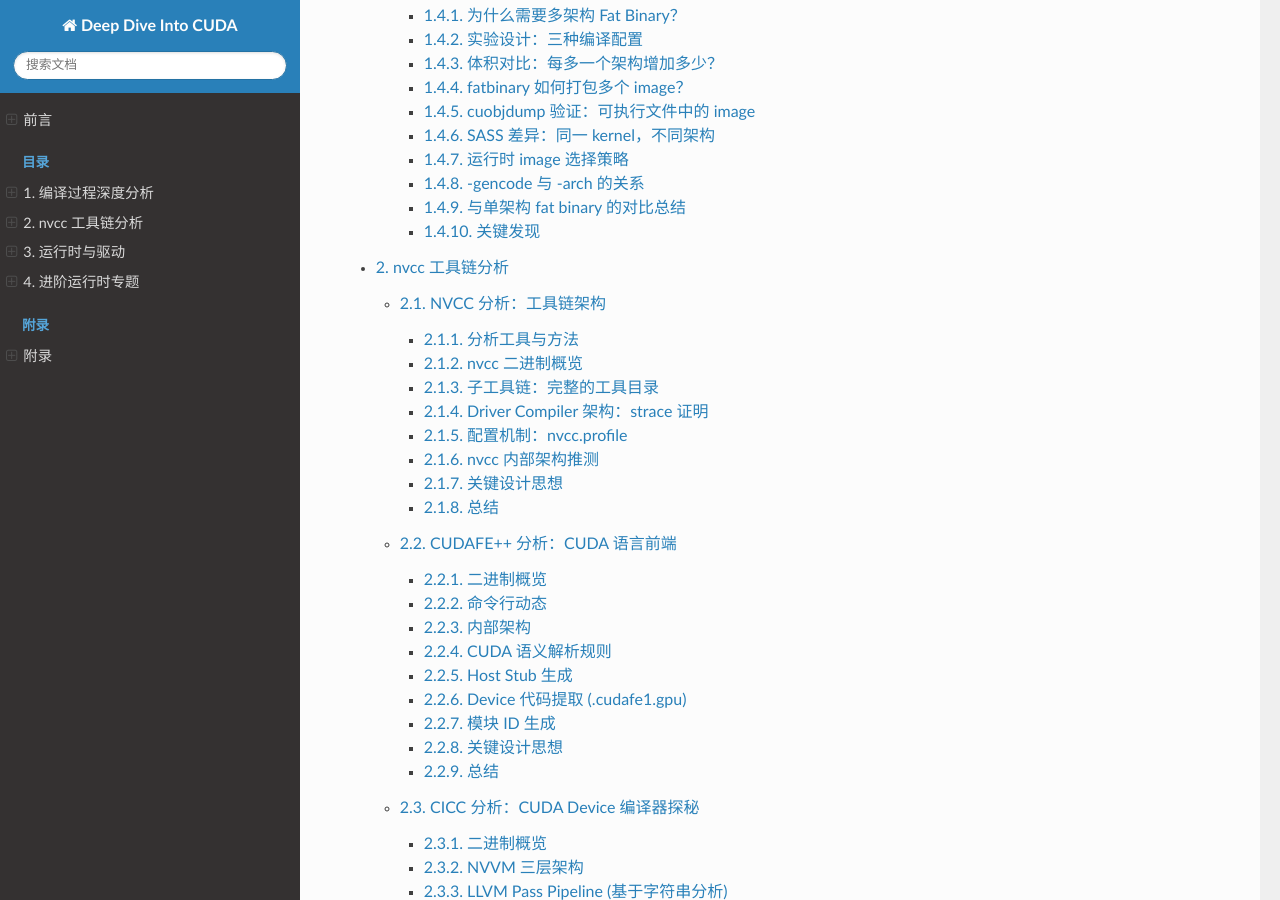
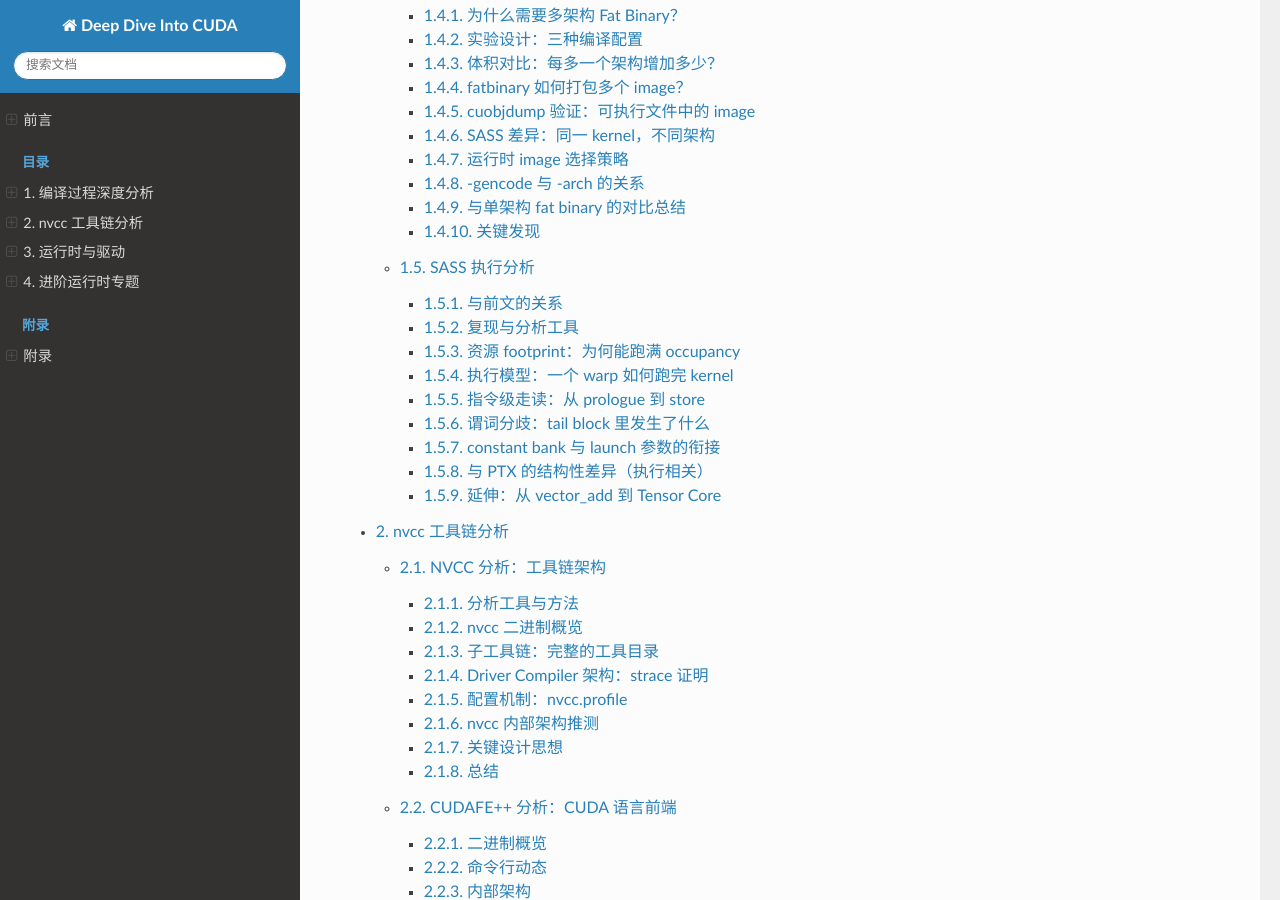
Before and after one commit to noisystreet/deep_dive_into_cuda, a Sphinx documentation site: the page built from source/index.rst, in a window 1280 px wide and 900 px high, scrolled down 1050 px. Built offline with Sphinx 7.4.7 and the Read the Docs theme 3.1.0, drawn with Linux system fonts in a browser that asks for light colours; part of the change alters nothing that is shown.

Commit message:
新增 SASS 执行分析专篇（第 1 章 05）
从 warp 级 SIMT 视角解读 vector_add 的谓词分歧、访存合并与 constant bank 参数映射。

Co-authored-by: Cursor <cursoragent@cursor.com>

```diff
--- /dev/null
+++ b/source/chapter_01_compilation/05_sass_execution.rst
@@ -0,0 +1,310 @@
+SASS 执行分析
+=================
+
+   :doc:`03_fatbinary` 在 ELF 层面定位了 ``.text`` 段中的 SASS 机器码；
+   :doc:`../chapter_02_toolchain/04_ptxas` 从编译器视角说明 ptxas 如何生成
+   这些指令。本节换到 **硬件执行视角**：当 ``vector_add<<<4096, 256>>>`` 被
+   调度到 sm_89 的 SM 上时，一个 warp 里的 32 条线程如何 **同步取指、谓词
+   分歧、合并访存**。
+
+   分析对象：``examples/vector_add.cu`` 在 CUDA 13.1 / sm_89 下生成的
+   ``vector_add.cubin``。
+
+   环境: CUDA 13.1 / sm_89 (Ada Lovelace) / Linux x86-64
+
+.. admonition:: 你知道吗？
+
+   GPU 没有「每个线程一个 PC」的传统多线程模型。一个 warp 的 32 个线程
+   **共享同一条指令流**，靠 **谓词寄存器** 决定哪些 lane 真正写回结果。
+   因此 ``if (idx < n)`` 在 SASS 里不会变成每个线程独立跳转，而是
+   ``ISETP`` 设置 ``P0``，再用 ``@P0 EXIT`` 让越界 lane 提前退出——其余
+   lane 继续执行 load/add/store。
+
+--------------
+
+与前文的关系
+----------------
+
+.. list-table::
+   :header-rows: 1
+   :widths: 28 32
+
+   * - 章节
+     - 视角
+   * - :doc:`03_fatbinary`
+     - cubin ELF 段布局、SASS 与 PTX 对照表
+   * - :doc:`../chapter_02_toolchain/04_ptxas`
+     - ptxas 两阶段流水线、指令编码字段
+   * - :doc:`../chapter_03_runtime/03_kernel_launch`
+     - launch 如何把 grid/block/参数写入 constant bank
+   * - **本节**
+     - warp 级执行语义、资源占用与访存合并
+
+--------------
+
+复现与分析工具
+------------------
+
+.. code:: bash
+
+   nvcc --keep --generate-code=arch=compute_89,code=sm_89 -O2 \
+        -Xptxas=-v examples/vector_add.cu -o /tmp/vector_add
+   cuobjdump -sass vector_add.cubin
+   cuobjdump -res-usage vector_add.cubin
+   nvdisasm vector_add.cubin | head -80
+
+.. list-table::
+   :header-rows: 1
+   :widths: 22 38
+
+   * - 工具
+     - 本节用途
+   * - ``cuobjdump -sass``
+     - 带 PC 偏移的 SASS 汇编，对照 PTX 语义
+   * - ``cuobjdump -res-usage``
+     - 每 kernel 寄存器 / constant / spill 汇总
+   * - ``ptxas -v``
+     - 编译期资源统计，与 cubin 内 ``.nv.info`` 互证
+   * - ``nvdisasm``
+     - 原始 hex 与段边界，验证 64-bit 指令对齐
+
+--------------
+
+资源 footprint：为何能跑满 occupancy
+--------------------------------------
+
+``ptxas -v`` 与 ``cuobjdump -res-usage`` 对 ``_Z10vector_addPKfS0_Pfi`` 给出一致结论：
+
+::
+
+   ptxas info    : Used 12 registers, used 0 barriers, 380 bytes cmem[0]
+   cuobjdump     : REG:12 STACK:0 SHARED:0 LOCAL:0 CONSTANT[0]:380
+
+.. list-table::
+   :header-rows: 1
+   :widths: 22 18 40
+
+   * - 资源
+     - 用量
+     - 执行含义
+   * - 通用寄存器
+     - 12 / 255
+     - 仅 ``R0–R9`` 与少量 UR 参与热路径；无 spill
+   * - constant bank 0
+     - 380 B
+     - launch 写入 blockDim、n、指针 a/b/c 等；kernel 通过 ``c[0x0][off]`` 读取
+   * - shared / local
+     - 0
+     - 无 ``__shared__``、无栈帧 spill
+   * - ``.text`` 段
+     - 512 B
+     - 17 条有效指令 + NOP 填充至 0x200 边界
+
+在 sm_89 上，65536 个 32-bit 寄存器 / SM 可支持远多于 48 warp 上限，因此
+**12 寄存器不会成为 occupancy 瓶颈**——限制来自硬件每 SM 最多 48 warp
+（1536 线程）。对 ``<<<4096, 256>>>`` 这种大 grid，scheduler 可持续派发新 block。
+
+--------------
+
+执行模型：一个 warp 如何跑完 kernel
+--------------------------------------
+
+.. mermaid:: ../_static/sass_execution.mmd
+
+SIMT 三原则（结合本 kernel 验证）：
+
+1. **同 warp 同 PC** — 32 个 lane 从 ``/*0000*/`` 同步推进，除非遇到分歧。
+2. **谓词屏蔽写回** — ``@P0 EXIT`` 仅对 ``P0=1`` 的 lane 生效；``P0=0`` 的
+   lane 把该指令当 NOP。
+3. **内存合并** — 当相邻 lane 的 ``idx`` 连续且地址对齐时，``LDG.E`` /
+   ``STG.E`` 由 L1/TLS 合并为宽事务。
+
+对本 launch（``n = 1\,048\,576``，``blocks = 4096``，``threads = 256``）：
+
+-  总线程数 ``4096 × 256 = n``，**每个 lane 的 idx 都有效**，``P0`` 恒为 0，
+   运行时 **不会出现谓词分歧**。
+-  ``@P0 EXIT`` 仍被保留，因为 ``n`` 是运行时参数；若 ``n`` 不是 block 大小的
+   整数倍，最后一个 block 才会产生 tail 分歧。
+-  每个 warp 内 ``idx, idx+1, …, idx+31`` 连续 → 对 ``float`` 数组的
+   ``LDG.E`` / ``STG.E`` **完全合并**。
+
+--------------
+
+指令级走读：从 prologue 到 store
+----------------------------------
+
+完整 ``cuobjdump -sass`` 输出见 cubin；下面按 **执行顺序** 解读关键指令
+（PC 为 cubin 内偏移）。
+
+Prologue：线程坐标与边界谓词
+~~~~~~~~~~~~~~~~~~~~~~~~~~~~~~
+
+.. code:: text
+
+   /*0010*/  S2R R6, SR_CTAID.X ;           blockIdx.x → R6
+   /*0020*/  S2R R3, SR_TID.X ;             threadIdx.x → R3
+   /*0030*/  IMAD R6, R6, c[0x0][0x0], R3 ; idx = blockIdx * blockDim + threadIdx
+   /*0040*/  ISETP.GE.AND P0, PT, R6, c[0x0][0x178], PT ; P0 = (idx >= n)
+   /*0050*/  @P0 EXIT ;                     越界 lane 直接退出
+
+对照 PTX：
+
+.. code:: text
+
+   mad.lo.s32  %r1, %r3, %r4, %r5;    // idx
+   setp.ge.s32 %p1, %r1, %r2;         // idx >= n
+   @%p1 bra    $L__BB0_2;             // 跳转到 ret
+
+ptxas 将 PTX 的条件 **反转** 为 ``idx >= n`` 并映射到 ``@P0 EXIT``，语义等价于
+``if (idx >= n) return``。``c[0x0][0x0]`` 存放 launch 时的 ``blockDim.x``，
+``c[0x0][0x178]`` 存放 ``n``——偏移由 launch stub 按 ABI 写入，不同 ptxas
+版本可能调整具体 offset，但 **「参数在 constant bank、S2R 读特殊寄存器」**
+的模式不变。
+
+热路径：地址计算与 load/add/store
+~~~~~~~~~~~~~~~~~~~~~~~~~~~~~~~~~~~~
+
+.. code:: text
+
+   /*0060*/  MOV R7, 0x4 ;
+   /*0070*/  ULDC.64 UR4, c[0x0][0x118] ;
+   /*0080*/  IMAD.WIDE R4, R6, R7, c[0x0][0x168] ;  &b[idx]
+   /*0090*/  IMAD.WIDE R2, R6.reuse, R7.reuse, c[0x0][0x160] ;  &a[idx]
+   /*00a0*/  LDG.E R4, [R4.64] ;                        b[idx]
+   /*00b0*/  LDG.E R3, [R2.64] ;                        a[idx]
+   /*00c0*/  IMAD.WIDE R6, R6, R7, c[0x0][0x170] ;      &c[idx]
+   /*00d0*/  FADD R9, R4, R3 ;
+   /*00e0*/  STG.E [R6.64], R9 ;
+
+要点：
+
+-  **IMAD.WIDE** 将 32-bit ``idx`` 乘 4 并与 64-bit 基址相加，对应 PTX 的
+   ``mul.wide`` + ``add.s64`` + ``cvta.to.global`` 折叠。
+-  **``.reuse``** 提示调度器 ``R6`` / ``R7`` 可在多条指令间复用读端口，属于
+   ptxas 调度 hint，不改变语义。
+-  **LDG.E** 的 ``.E`` 为 evict-normal 缓存策略；对只读一遍的输入数组合理。
+-  **FADD** 为 IEEE 单精度加法，与 PTX ``add.f32`` 一一对应。
+-  **STG.E** 写回全局内存；无 ``.cs`` 流式标记，结果驻留 L2 供后续读取。
+
+Epilogue 与兜底块
+~~~~~~~~~~~~~~~~~~~~
+
+.. code:: text
+
+   /*00f0*/  EXIT ;
+   /*0100*/  BRA 0x100;    // 自旋 — 不应被正常路径到达
+   /*0110*/–/*01f0*/  NOP ;  // 填充至 512 B 边界
+
+正常 lane 在 ``/*00f0*/`` 以 ``EXIT`` 结束。``/*0100*/`` 起的 ``BRA 0x100``
+是 ptxas 插入的 **trap 兜底**——若控制流异常落入此地址，warp 会自旋而非
+执行随机内存。NOP 序列用于 **指令 cache line 对齐** 与调度占位，不参与逻辑。
+
+--------------
+
+谓词分歧：tail block 里发生了什么
+------------------------------------
+
+设 ``n = 1\,048\,576``，``blockDim.x = 256``，``gridDim.x = 4096``。
+
+.. list-table::
+   :header-rows: 1
+   :widths: 18 22 40
+
+   * - 配置
+     - idx 范围
+     - warp 行为
+   * - ``n = 1\,048\,576``，4096×256 launch
+     - 每个 lane 满足 ``idx < n``
+     - 无 ``@P0 EXIT`` 命中，边界检查为「死代码」
+   * - ``n = 1\,048\,575``，同上 grid
+     - 末 block 最后一个 lane 越界
+     - 1 个 lane ``@P0 EXIT``，同 warp 其余 31 lane 继续 — **典型分歧**
+   * - 任意 ``n < grid 总线程数``
+     - 末 block 部分 lane 越界
+     - 分歧仅出现在 grid 尾部
+
+--------------
+
+constant bank 与 launch 参数的衔接
+------------------------------------
+
+:doc:`../chapter_03_runtime/03_kernel_launch` 说明参数经 driver 写入 constant
+memory。SASS 侧不再 ``ld.param``——launch 完成后直接读 ``c[0x0][offset]``：
+
+.. list-table::
+   :header-rows: 1
+   :widths: 20 28 32
+
+   * - SASS 引用
+     - 语义
+     - 对应源码参数
+   * - ``c[0x0][0x0]``
+     - blockDim.x
+     - ``<<<blocks, 256>>>`` 中的 256
+   * - ``c[0x0][0x178]``
+     - n
+     - ``vector_add(..., n)``
+   * - ``c[0x0][0x160]``
+     - 指针 a 的 64-bit 地址
+     - ``d_a``
+   * - ``c[0x0][0x168]``
+     - 指针 b
+     - ``d_b``
+   * - ``c[0x0][0x170]``
+     - 指针 c
+     - ``d_c``
+
+``cuobjdump -res-usage`` 报告的 ``CONSTANT[0]:380`` 即整块 parameter buffer
+大小。``.nv.info`` 段中的 ``EIATTR_KPARAM_INFO`` 记录各参数 offset，与上表一致
+（可用 ``cuobjdump -elf`` 查看）。
+
+--------------
+
+与 PTX 的结构性差异（执行相关）
+----------------------------------
+
+.. list-table::
+   :header-rows: 1
+   :widths: 22 34 34
+
+   * - 维度
+     - PTX
+     - SASS 执行
+   * - 寄存器
+     - 无限虚拟寄存器 ``%r/%f/%rd``
+     - 12 个物理 ``R*``，由 ptxas 分配
+   * - 参数
+     - ``ld.param`` 在入口显式加载
+     - launch 预填 constant bank，kernel 直接 ``c[0x0][off]``
+   * - 分支
+     - ``@p bra label``
+     - ``ISETP`` + ``@P0 EXIT`` / ``BRA``，warp 级分歧
+   * - 全局访问
+     - ``ld.global.f32``
+     - ``LDG.E`` / ``STG.E``，带缓存与合并硬件行为
+   * - 返回
+     - ``ret``
+     - ``EXIT``，释放 warp slot
+
+更完整的对照表见 :doc:`03_fatbinary`；编码 bit 布局见
+:doc:`../chapter_02_toolchain/04_ptxas`。
+
+--------------
+
+延伸：从 vector_add 到 Tensor Core
+------------------------------------
+
+:doc:`01_compilation_pipeline` 的 WMMA 对比节说明：同一编译链上，ptxas 可将
+``wmma.mma.sync`` 映射为 **HMMA.16816.F32** 而非 ``FADD``。执行层面的差异是：
+
+-  vector_add：每 lane 独立 ``LDG`` + ``FADD`` + ``STG``，受内存带宽限制。
+-  wmma_matmul：warp 协作一条 ``HMMA`` 完成 16×16×16 矩阵块，受 Tensor Core
+   算力限制，寄存器用量跃升至 100+，occupancy 策略完全不同。
+
+本节分析的 **谓词 / 合并访存 / constant bank** 机制同样适用于 HMMA kernel，
+只是热路径指令替换为 Tensor Core 原生指令。
+
+--------------
+
+*分析基于 CUDA 13.1 (build 37061995)，样例 ``examples/vector_add.cu`` 与
+``cuobjdump`` / ``nvdisasm`` 输出互证。*
--- a/source/chapter_01_compilation/index.rst
+++ b/source/chapter_01_compilation/index.rst
@@ -8,3 +8,4 @@
    02_intermediate_files
    03_fatbinary
    04_multiarch_fatbinary
+   05_sass_execution
```
Also changed, not shown: 1 other file.
